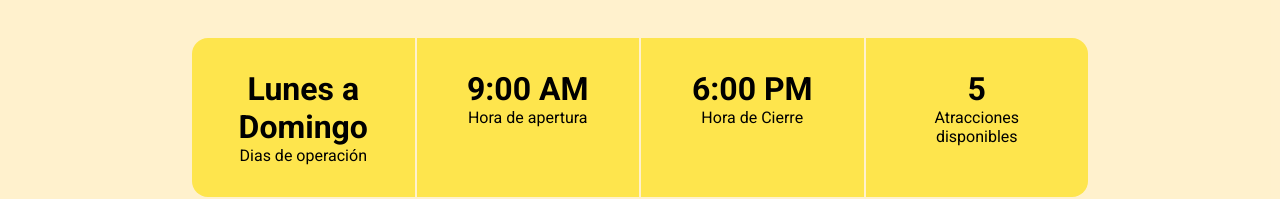
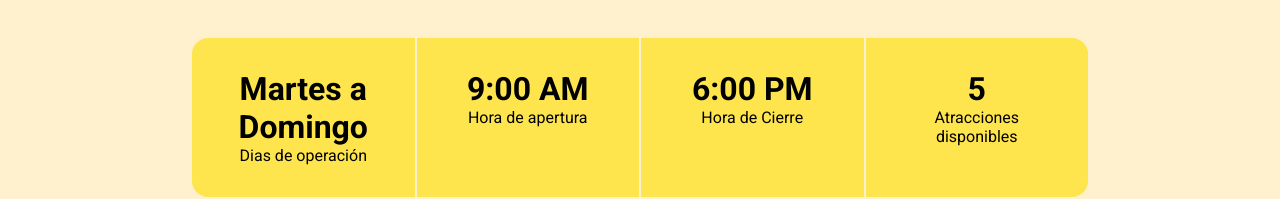
Before and after one commit to NahtanDevFS/parque_diversiones_frontend_cliente, a Next.js app: page / in a window 1280 px wide. Shown: the part 708-907 px from the top of the page. Built offline with nearby package versions, Linux system fonts and the light colour scheme.

Commit message:
fix (app/page.tsx): Se arregló el horario de operación.

```diff
--- a/src/app/page.tsx
+++ b/src/app/page.tsx
@@ -29,7 +29,7 @@ export default function Home() {
           <h1 className={styles.section2_h1}>Planifica Tu Visita</h1>
           <p className={styles.section2_p}>Conoce nuestros horarios y prepárate para una jornada llena de diversión en Oriente Mágico.</p>
           <dl className={styles.section2_dl}>
-            <div className={styles.section2_information}><dt><h1>Lunes a Domingo</h1></dt><dd><p>Dias de operación</p></dd></div>
+            <div className={styles.section2_information}><dt><h1>Martes a Domingo</h1></dt><dd><p>Dias de operación</p></dd></div>
             <div className={styles.section2_information}><dt><h1>9:00 AM</h1></dt><dd><p>Hora de apertura</p></dd></div>
             <div className={styles.section2_information}><dt><h1>6:00 PM</h1></dt><dd><p>Hora de Cierre</p></dd></div>
             <div className={styles.section2_information}><dt><h1>5</h1></dt><dd><p>Atracciones disponibles</p></dd></div>
```
